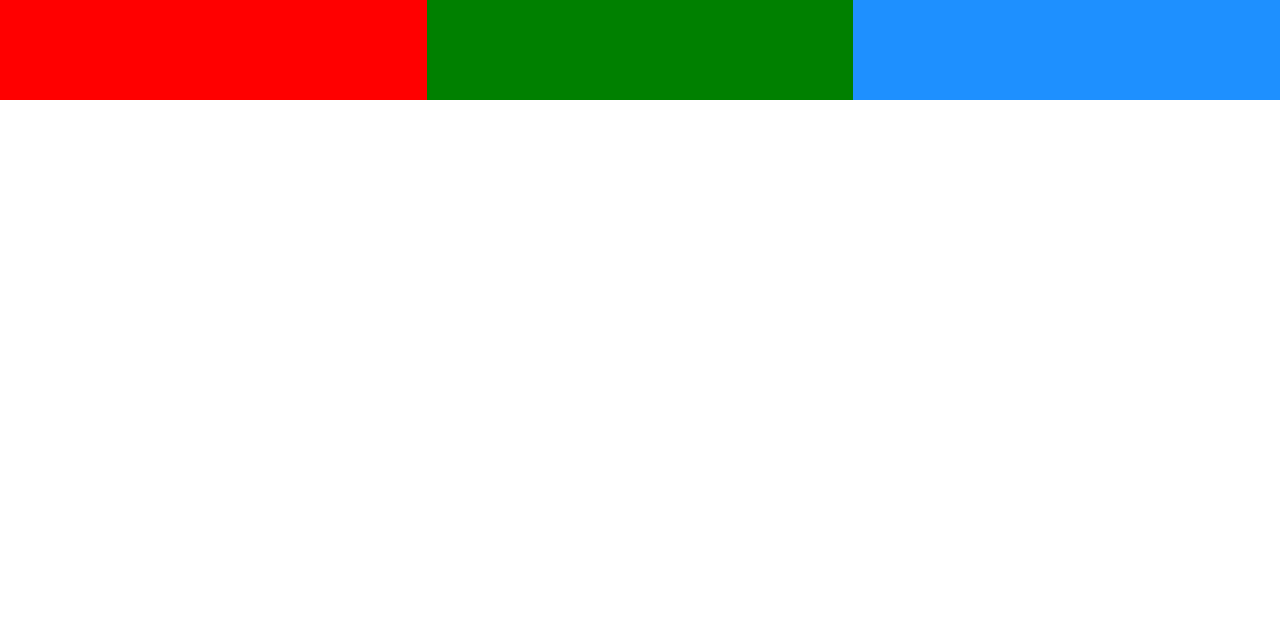
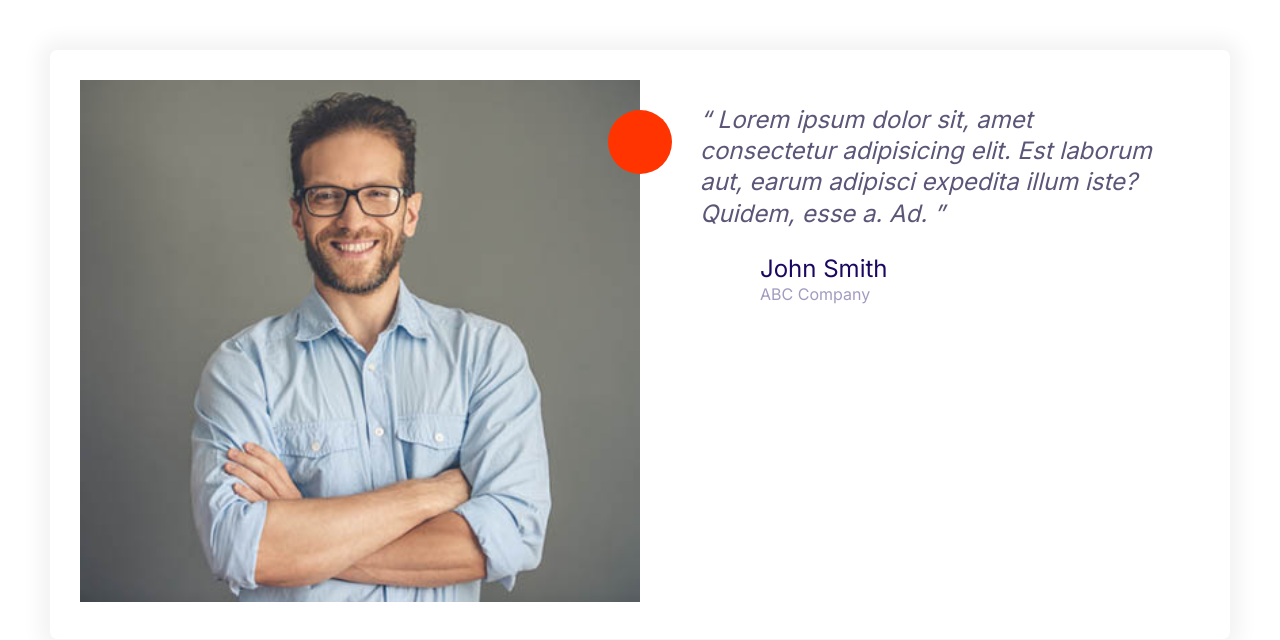
Before and after one commit to BernyFranklin/moshify, a plain HTML site: page index.html in a window 1280 px wide. Drawn offline with Linux system fonts and the light colour scheme.

Commit message:
Build testimonials component

```diff
--- a/css/styles.css
+++ b/css/styles.css
@@ -158,8 +158,17 @@ a {
     width: 40px;
 }
 
+.icon--small {
+    width: 30px;
+    height: 30px;
+}
+
 .icon--primary {
     fill: var(--color-primary);
+}
+
+.icon--white {
+    fill: #fff;
 }
 
 .icon-container {
@@ -170,6 +179,11 @@ a {
     height: 64px;
     justify-content: center;
     width: 64px;
+}
+
+.icon-container--accent {
+    background: var(--color-accent);
+
 }
 
 /* Buttons */
@@ -439,3 +453,34 @@ a {
         grid-template-columns: repeat(3, 1fr);
     }
 }
+
+/* Testimonials */
+.testimonial {
+    padding: 3rem;
+}
+
+.testimonial__image {
+    position: relative;
+}
+
+.testimonial__image > img{
+    width: 100%;
+}
+
+.testimonial__image > .icon-container {
+    position: absolute;
+    top: 3rem;
+    right: -32px;
+}
+
+@media screen and (min-width: 768px) {
+    .testimonial .quote,
+    .testimonial .quote__author {
+        font-size: 2.4rem;
+    }
+
+    .testimonial .quote {
+        margin-left: 6rem;
+    }
+
+}
--- a/index.html
+++ b/index.html
@@ -14,11 +14,37 @@
     <link rel="stylesheet" href="css/normalize.css" />
     <link rel="stylesheet" href="css/styles.css" />
   </head>
-  <body>
-    <div class="grid grid--1x2 grid--1x3">
-      <div style="height: 100px; background: red"></div>
-      <div style="height: 100px; background: green"></div>
-      <div style="height: 100px; background: dodgerblue"></div>
+  <body style="padding:5rem">
+    <div class="card testimonial">
+      <div class="grid grid--1x2">
+        <div class="testimonial__image">
+          <img src="images/testimonial.jpg" alt="Dude">
+          <span class="icon-container icon-container--accent">
+            <svg class="icon icon--white icon--small">
+              <use xlink:href="images/sprite.svg#quotes"></use>
+            </svg>
+          </span>
+        </div>
+        <blockquote class="quote">
+          <p class="quote__text">
+            Lorem ipsum dolor sit, amet consectetur adipisicing elit. Est laborum
+            aut, earum adipisci expedita illum iste? Quidem, esse a. Ad.
+          </p>
+          <footer>
+            <div class="media">
+              <div class="media__image">
+                <svg class="icon icon--primary quote__line">
+                  <use xlink:href="images/sprite.svg#line"></use>
+                </svg>
+              </div>
+              <div class="media__body">
+                <h3 class="media__title quote__author">John Smith</h3>
+                <p class="quote__organization">ABC Company</p>
+              </div>
+            </div>
+          </footer>
+        </blockquote>
+      </div>
     </div>
   </body>
 </html>
```
Also changed, not shown: components/testimonials.html (added, +31 -0 lines), images/testimonial.jpg (added).
